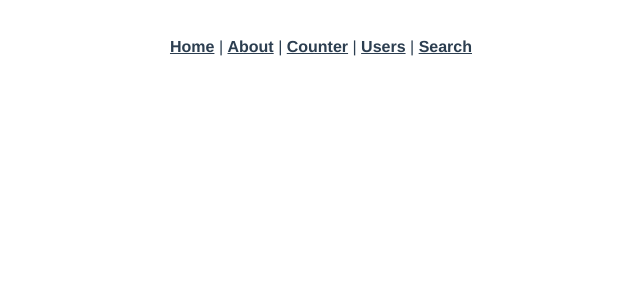
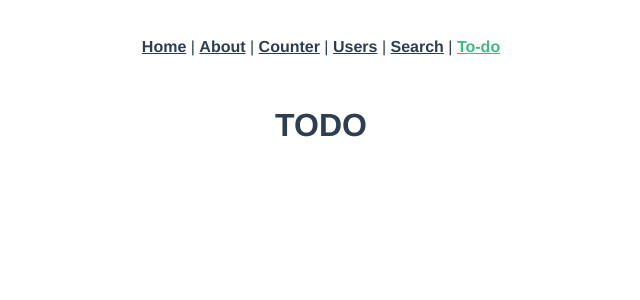
Before and after one commit to FranCarn/composition-api-tests, a Vue app: page /#/to-do in a window 1280 px wide. Shown: the top 300 px of the page, without its empty margins (319-959 px from the left). Built offline with nearby package versions, Linux system fonts and the light colour scheme.

Commit message:
vuex & todo skeleton ready

```diff
--- a/src/App.vue
+++ b/src/App.vue
@@ -4,7 +4,8 @@
     <router-link to="/about">About</router-link> |
     <router-link :to="{ name: 'counter' }">Counter</router-link> |
     <router-link :to="{ name: 'users' }">Users</router-link> |
-    <router-link :to="{ name: 'search' }">Search</router-link>
+    <router-link :to="{ name: 'search' }">Search</router-link> |
+    <router-link :to="{ name: 'to-do' }">To-do</router-link>
   </nav>
   <router-view v-slot="{ Component, route }">
     <keep-alive>
--- a/src/router/index.js
+++ b/src/router/index.js
@@ -40,6 +40,12 @@ const routes = [
     component: () =>
       import(/* webpackChunkName: "pokemon" */ "../views/PokemonView.vue"),
   },
+  {
+    path: "/to-do",
+    name: "to-do",
+    component: () =>
+      import(/* webpackChunkName: "to-do" */ "../views/TodoVuex.vue"),
+  },
 ];
 
 const router = createRouter({
--- /dev/null
+++ b/src/views/TodoVuex.vue
@@ -0,0 +1,9 @@
+<template>
+  <h1>TODO</h1>
+</template>
+
+<script>
+export default {};
+</script>
+
+<style></style>
```
